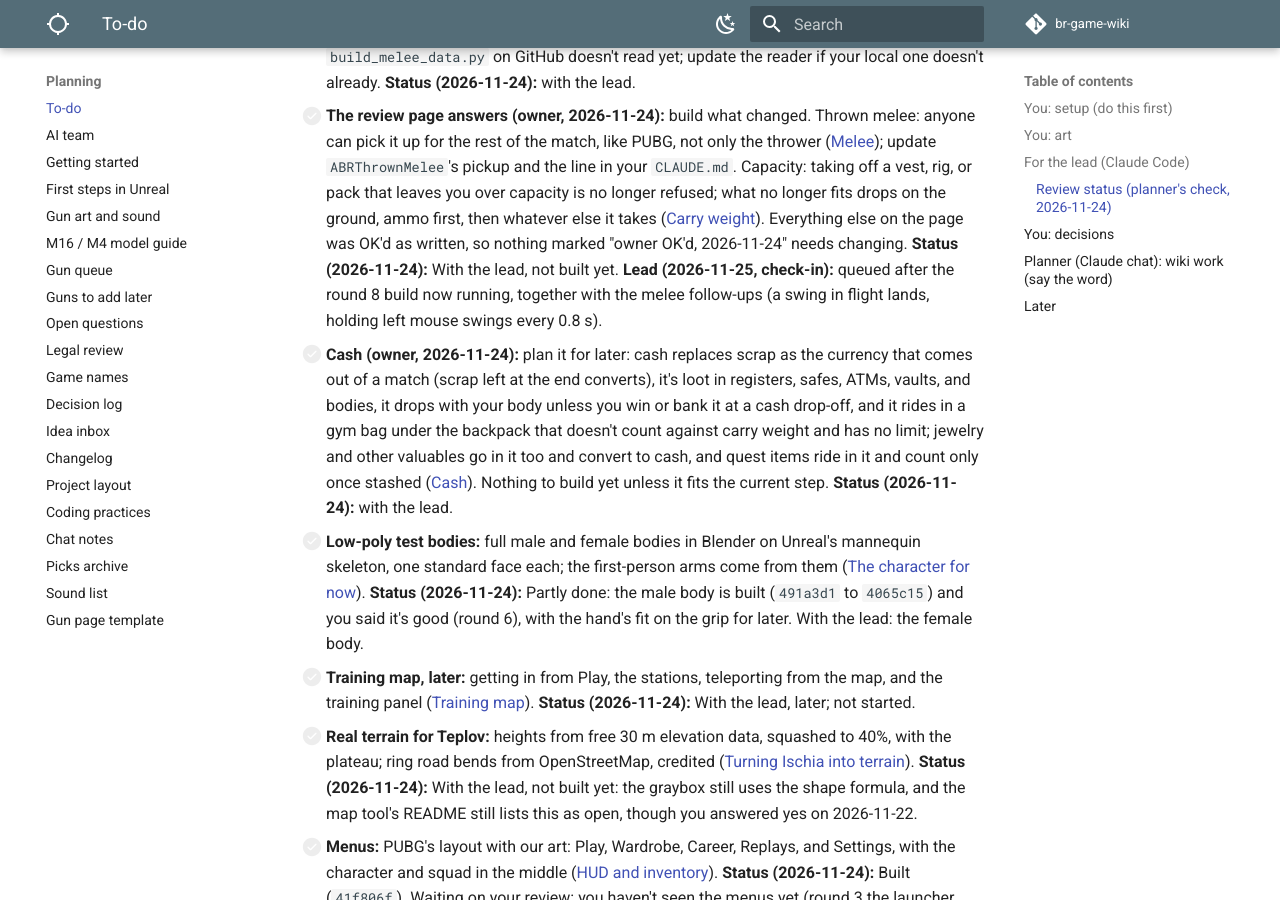
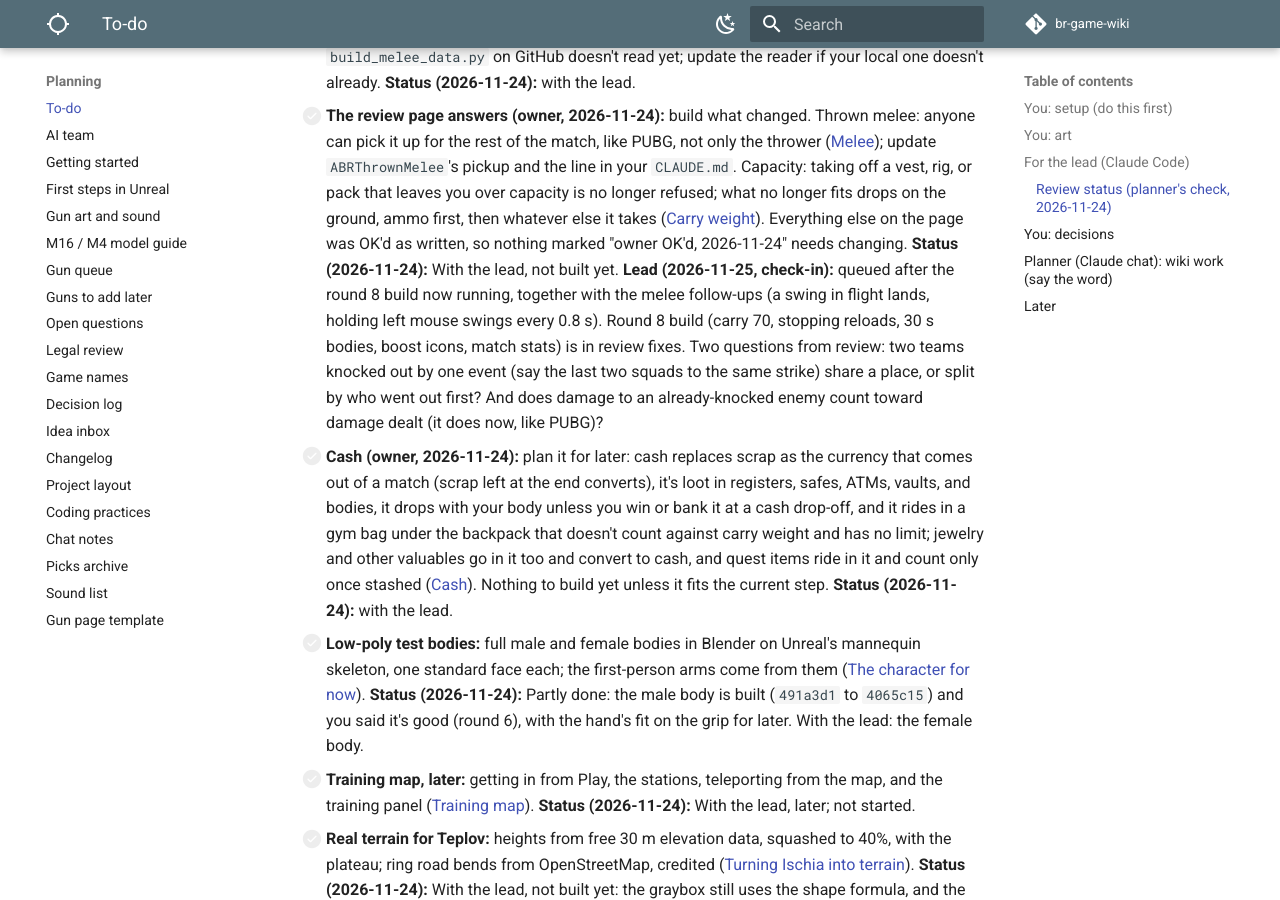
Before and after one commit to DerrickSpartan1/br-game-wiki, an MkDocs documentation site: the page built from docs/planning/to-do.md, in a window 1280 px wide and 900 px high, scrolled down 30578 px. Built offline with MkDocs 1.6.1 and Material for MkDocs 9.7.7, drawn with Linux system fonts in a browser that asks for light colours; comment, search, counter and statistics services are not loaded.

Commit message:
Lead: round 8 build in review; place and damage questions
Co-Authored-By: Claude Opus 5.5 <noreply@anthropic.com>

```diff
--- a/docs/planning/to-do.md
+++ b/docs/planning/to-do.md
@@ -342,7 +342,7 @@ Then the build order that's left:
 - [ ] **Coding practices (owner, 2026-11-24):** read [Coding practices](coding-practices.md) and follow it from now on. Add its checklist to the reviewer's instructions (`.claude/agents/reviewer.md`) and a short pointer in your `CLAUDE.md` under Code style, so every code step is checked against it. Then work through "What to fix" at the bottom of the page, one commit each, in that order, confirming each point first (the planner read the code but couldn't build it): template leftovers, log categories, the first tests, shared Python helpers, raw pointers, asset paths; split big files and rename the `Shooter*` classes as you touch them, not all at once. Each fix goes on the playtest checklist only if it changes something the owner can see. **Status (2026-11-24):** with the lead. Done and on GitHub (checked 19:45): the checklist in the reviewer's instructions and CLAUDE.md (`170d743`); 1, template leftovers removed, about 2,000 lines (`967c9cc`); 2, log categories per system, no LogTemp left (`87b506d`); 3, the first tests, 54 automation specs and 11 generator tests run by `Tools/Tests/Run-Tests.ps1` (`57f344a`); none of these change anything you can see, so none go on the playtest checklist. Next: 4, shared Python helpers.
 - [ ] **Chat notes (owner, 2026-11-24):** after each chat with the owner (phone or PC), add a short dated entry under **Lead chat** on [Chat notes](chat-notes.md): what he asked or decided (his words for decisions), what you changed, and what's open. Game only, no transcripts. Read the newest entries at each check-in; the check-in prompt now says so. **Status (2026-11-24):** the lead added its first notes; it keeps them after each chat.
 - [ ] **Round 9 picks (owner, 2026-11-24):** everything on the round 9 page is now the owner's call, so nothing marked "our pick" there needs changing, except: with automatic opening off, never pulling means you hit the ground and die (no reserve chute) ([Parachutes](../systems/match-flow.md#parachutes)); stopping a one-at-a-time reload partway through a round goes back to the last saved step, so that round doesn't finish ([Staged reloads](../systems/handling.md#staged-reloads)); and every player starts with a customizable belt that gives the 50 of the no-gear 70 (details still open, [Carry weight](../systems/armor.md#carry-weight)). Also: the Melee table's "Time between swings" cell now reads "0.8 s, shared by swings and quick hits", which `build_melee_data.py` on GitHub doesn't read yet; update the reader if your local one doesn't already. **Status (2026-11-24):** with the lead.
-- [ ] **The review page answers (owner, 2026-11-24):** build what changed. Thrown melee: anyone can pick it up for the rest of the match, like PUBG, not only the thrower ([Melee](../systems/gameplay.md#melee)); update `ABRThrownMelee`'s pickup and the line in your `CLAUDE.md`. Capacity: taking off a vest, rig, or pack that leaves you over capacity is no longer refused; what no longer fits drops on the ground, ammo first, then whatever else it takes ([Carry weight](../systems/armor.md#carry-weight)). Everything else on the page was OK'd as written, so nothing marked "owner OK'd, 2026-11-24" needs changing. **Status (2026-11-24):** With the lead, not built yet.  **Lead (2026-11-25, check-in):** queued after the round 8 build now running, together with the melee follow-ups (a swing in flight lands, holding left mouse swings every 0.8 s).
+- [ ] **The review page answers (owner, 2026-11-24):** build what changed. Thrown melee: anyone can pick it up for the rest of the match, like PUBG, not only the thrower ([Melee](../systems/gameplay.md#melee)); update `ABRThrownMelee`'s pickup and the line in your `CLAUDE.md`. Capacity: taking off a vest, rig, or pack that leaves you over capacity is no longer refused; what no longer fits drops on the ground, ammo first, then whatever else it takes ([Carry weight](../systems/armor.md#carry-weight)). Everything else on the page was OK'd as written, so nothing marked "owner OK'd, 2026-11-24" needs changing. **Status (2026-11-24):** With the lead, not built yet.  **Lead (2026-11-25, check-in):** queued after the round 8 build now running, together with the melee follow-ups (a swing in flight lands, holding left mouse swings every 0.8 s). Round 8 build (carry 70, stopping reloads, 30 s bodies, boost icons, match stats) is in review fixes. Two questions from review: two teams knocked out by one event (say the last two squads to the same strike) share a place, or split by who went out first? And does damage to an already-knocked enemy count toward damage dealt (it does now, like PUBG)?
 - [ ] **Cash (owner, 2026-11-24):** plan it for later: cash replaces scrap as the currency that comes out of a match (scrap left at the end converts), it's loot in registers, safes, ATMs, vaults, and bodies, it drops with your body unless you win or bank it at a cash drop-off, and it rides in a gym bag under the backpack that doesn't count against carry weight and has no limit; jewelry and other valuables go in it too and convert to cash, and quest items ride in it and count only once stashed ([Cash](../systems/crafting.md#cash)). Nothing to build yet unless it fits the current step. **Status (2026-11-24):** with the lead.
 - [ ] **Low-poly test bodies:** full male and female bodies in Blender on Unreal's mannequin skeleton, one standard face each; the first-person arms come from them ([The character for now](../systems/gameplay.md#the-character-for-now)). **Status (2026-11-24):** Partly done: the male body is built (`491a3d1` to `4065c15`) and you said it's good (round 6), with the hand's fit on the grip for later. With the lead: the female body.
 - [ ] **Training map, later:** getting in from Play, the stations, teleporting from the map, and the training panel ([Training map](../systems/gameplay.md#training-map)). **Status (2026-11-24):** With the lead, later; not started.
```
